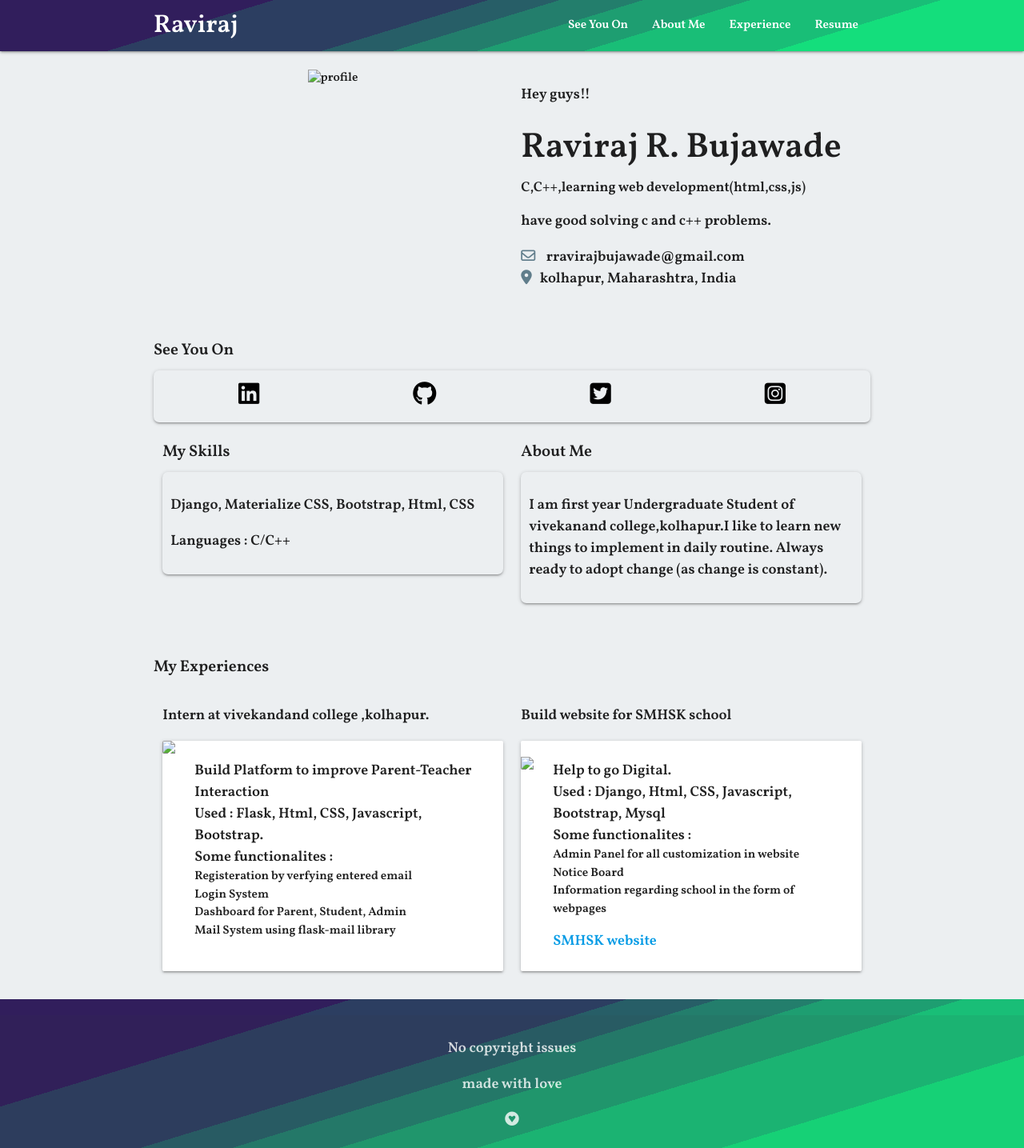
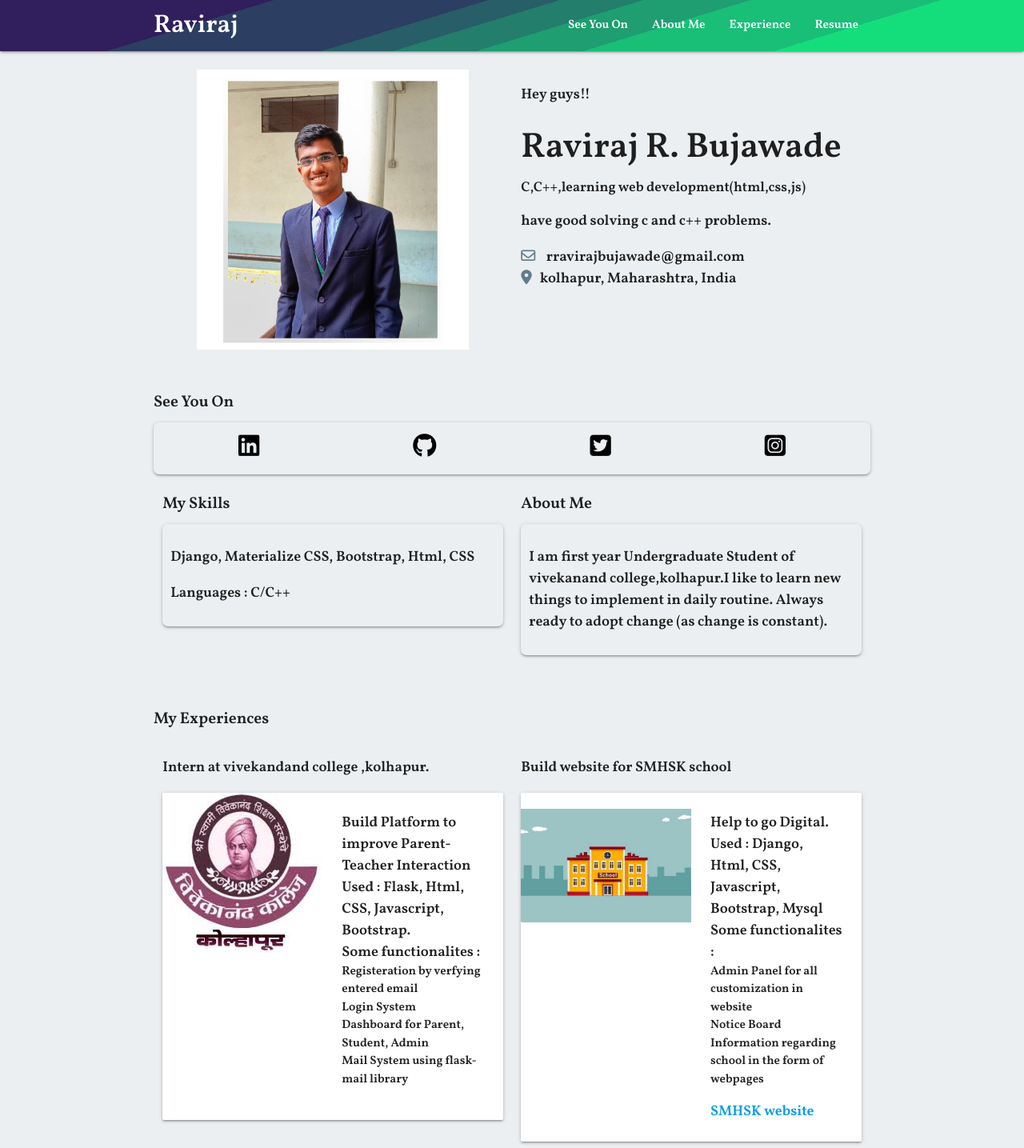
Before and after one commit to Raviraj39/personal_web, a plain HTML site: page index.html in a window 1280 px wide. Shown: the top 1435 px of the page at 80% size. Drawn offline with nearby package versions, Linux system fonts and the light colour scheme.

Commit message:
index
index

```diff
--- a/index.html
+++ b/index.html
@@ -3,10 +3,8 @@
 <head>
 <meta charset="UTF-8">
 <meta name="viewport" content="width=device-width, initial-scale=1.0">
-    <link rel="shortcut icon" href="img/fevico.png" type="image/x-icon">
-    <!--
-        <link rel="stylesheet" href="https://fontawesome.com/v4.7.0/icon/envelope">
-        <link rel="stylesheet" href="https://fontawesome.com/v4.7.0/icon/map-marker"> -->
+    <link rel="shortcut icon" href="fevico.png" type="image/x-icon">
+
     <link rel="stylesheet" href="https://cdnjs.cloudflare.com/ajax/libs/materialize/1.0.0/css/materialize.min.css">
     <link href="https://fonts.googleapis.com/icon?family=Material+Icons" rel="stylesheet">
     <link href="https://fonts.googleapis.com/css2?family=Vollkorn:wght@600&display=swap" rel="stylesheet">
@@ -36,7 +34,7 @@
 <section class="container">
     <div class="row">
         <div class="col s12 m6 l6 xl6 profileImg center-align">
-            <img src="img/profile2.jpeg" alt="profile">
+            <img src="profile2.jpeg" alt="profile">
         </div>
         <div class="col s12 m12 l6 xl6">
             <p>Hey guys!!</p>
@@ -98,7 +96,7 @@
                 </h2>
                 <div class="card horizontal">
                     <div class="card-image center-align">
-                    <img src="img/vck.jpg">
+                    <img src="vck.jpg">
                     </div>
                     <div class="card-stacked">
                     <div class="card-content">
@@ -123,7 +121,7 @@
                 </h2>
                 <div class="card horizontal">
                     <div class="card-image center-align">
-                    <img src="img/s.jpg" style="padding-top: 20px;">
+                    <img src="s.jpg" style="padding-top: 20px;">
                     </div>
                     <div class="card-stacked">
                     <div class="card-content">
```
